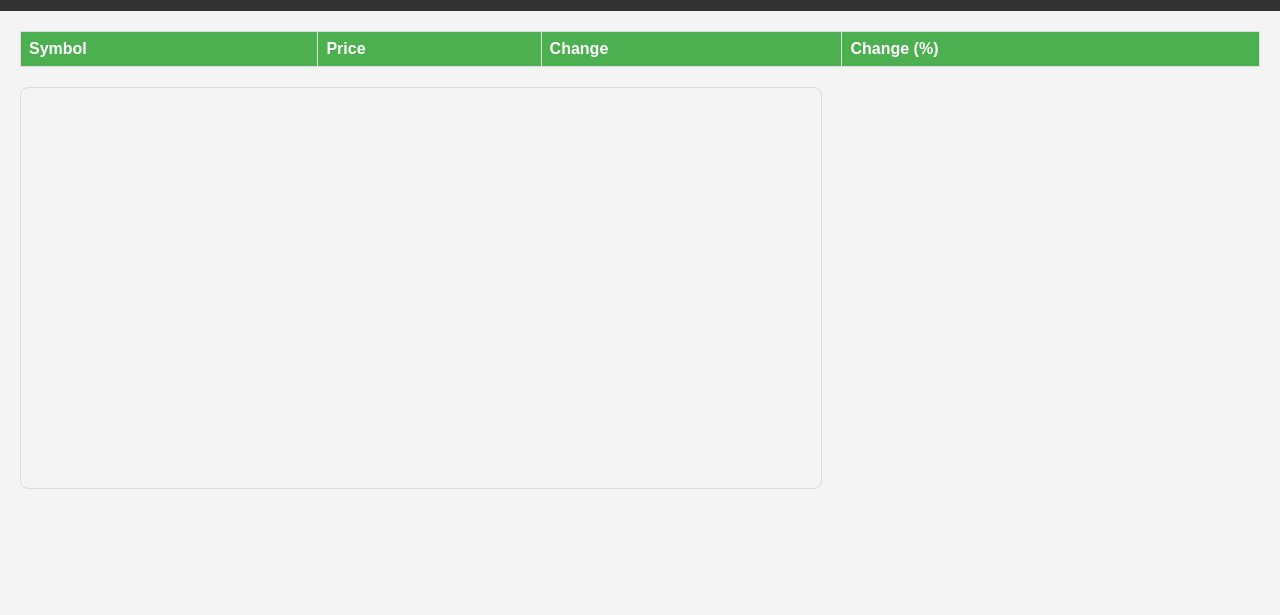
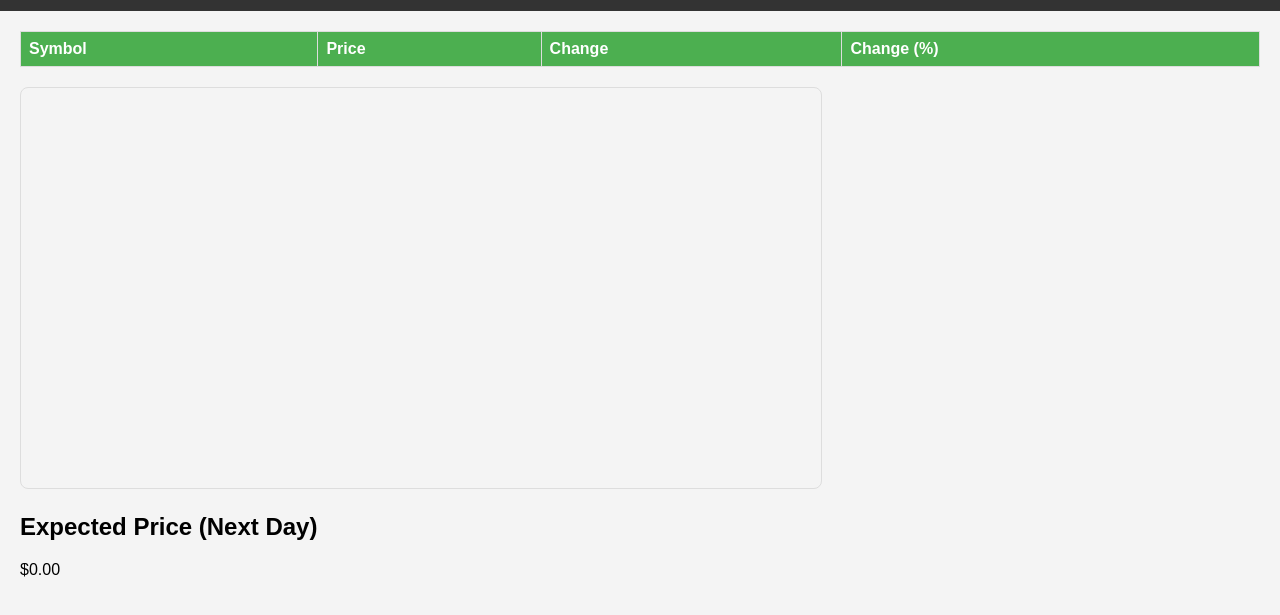
Before and after one commit to JoeWhoop/index.html, a plain HTML site: page index.html in a window 1280 px wide. Shown: the part 89-704 px from the top of the page. Drawn offline with nearby package versions, Linux system fonts and the light colour scheme.

Commit message:
Update index.html

```diff
--- a/index.html
+++ b/index.html
@@ -27,6 +27,11 @@
             </tbody>
         </table>
         <canvas id="minuteChart" width="800" height="400"></canvas>
+
+        <div>
+            <h2>Expected Price (Next Day)</h2>
+            <p id="expectedPrice">$0.00</p>
+        </div>
     </main>
 </body>
 </html>
```
